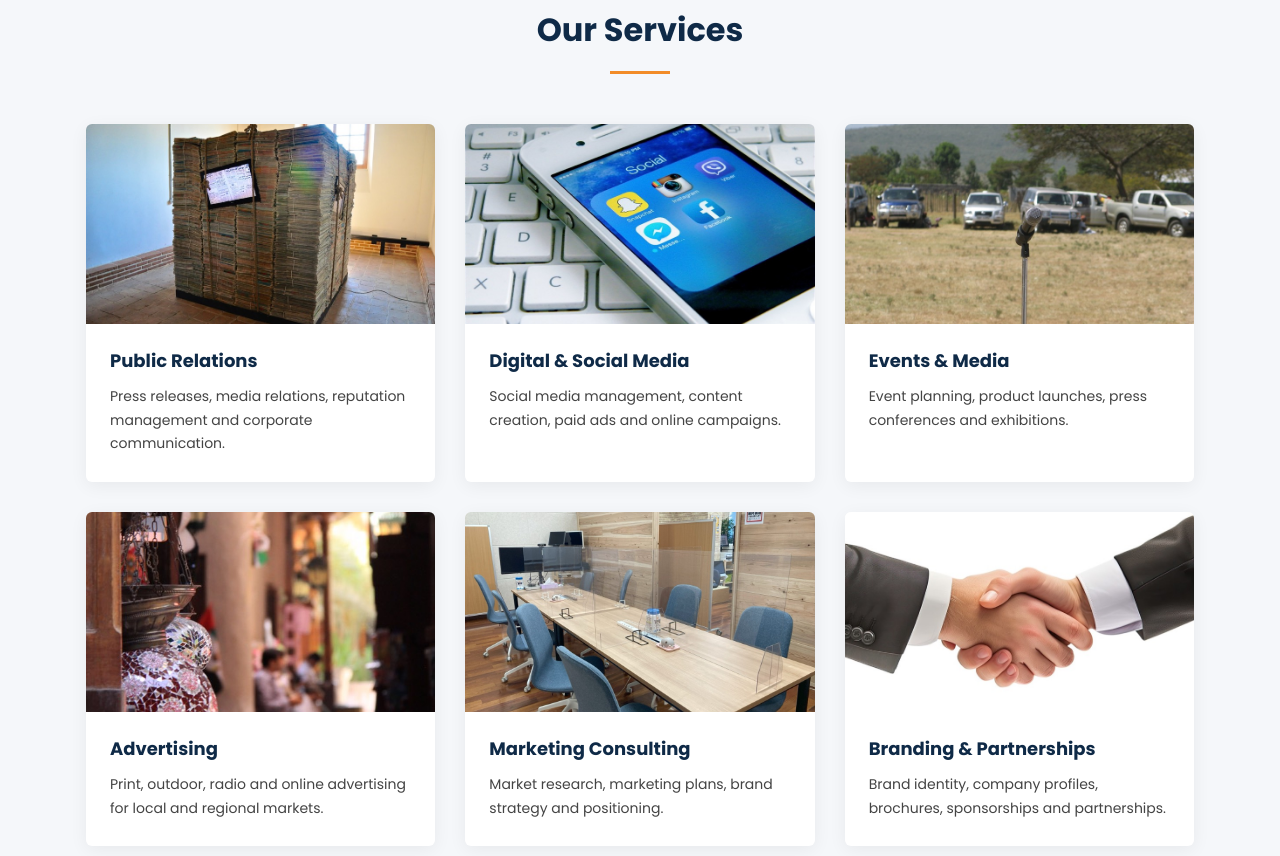
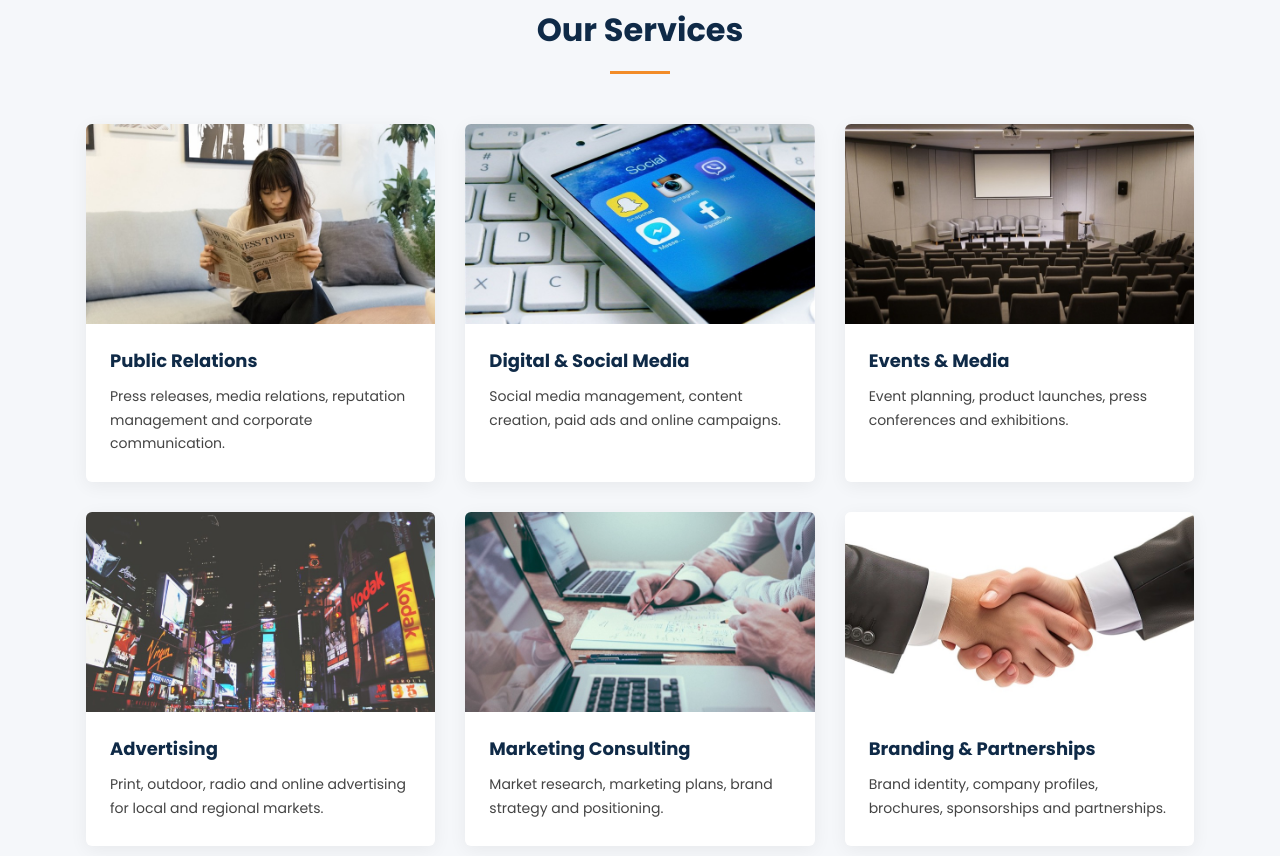
Before and after one commit to repeating/almtmyzwwn-site, a plain HTML site: page index.html in a window 1280 px wide. Shown: the part 1280-2136 px from the top of the page. Drawn offline with Linux system fonts and the light colour scheme.

Commit message:
Use more relatable service photos
Co-Authored-By: Claude Opus 5.5 <noreply@anthropic.com>

```diff
--- a/index.html
+++ b/index.html
@@ -164,11 +164,11 @@
       <h2>Our Services</h2>
     </div>
     <div class="cards">
-      <div class="card"><img src="images/newspapers.jpg" alt="Newspaper stack"><div><h4>Public Relations</h4><p>Press releases, media relations, reputation management and corporate communication.</p></div></div>
+      <div class="card"><img src="images/public-relations.jpg" alt="Woman reading a newspaper"><div><h4>Public Relations</h4><p>Press releases, media relations, reputation management and corporate communication.</p></div></div>
       <div class="card"><img src="images/social-media.jpg" alt="Social media apps on a phone"><div><h4>Digital &amp; Social Media</h4><p>Social media management, content creation, paid ads and online campaigns.</p></div></div>
-      <div class="card"><img src="images/microphones.jpg" alt="Microphone"><div><h4>Events &amp; Media</h4><p>Event planning, product launches, press conferences and exhibitions.</p></div></div>
-      <div class="card"><img src="images/deira-souk.jpg" alt="Grand Souk, Deira"><div><h4>Advertising</h4><p>Print, outdoor, radio and online advertising for local and regional markets.</p></div></div>
-      <div class="card"><img src="images/meeting-room.jpg" alt="Meeting room"><div><h4>Marketing Consulting</h4><p>Market research, marketing plans, brand strategy and positioning.</p></div></div>
+      <div class="card"><img src="images/events.jpg" alt="Conference hall with stage"><div><h4>Events &amp; Media</h4><p>Event planning, product launches, press conferences and exhibitions.</p></div></div>
+      <div class="card"><img src="images/advertising.jpg" alt="Illuminated billboards at night"><div><h4>Advertising</h4><p>Print, outdoor, radio and online advertising for local and regional markets.</p></div></div>
+      <div class="card"><img src="images/consulting.jpg" alt="Planning a marketing strategy on laptops"><div><h4>Marketing Consulting</h4><p>Market research, marketing plans, brand strategy and positioning.</p></div></div>
       <div class="card"><img src="images/handshake.jpg" alt="Business handshake"><div><h4>Branding &amp; Partnerships</h4><p>Brand identity, company profiles, brochures, sponsorships and partnerships.</p></div></div>
     </div>
   </div>
```
Also changed, not shown: images/advertising.jpg (added), images/consulting.jpg (added), images/deira-souk.jpg (deleted), images/events.jpg (added), images/microphones.jpg (deleted), images/newspapers.jpg (deleted), images/public-relations.jpg (added).
